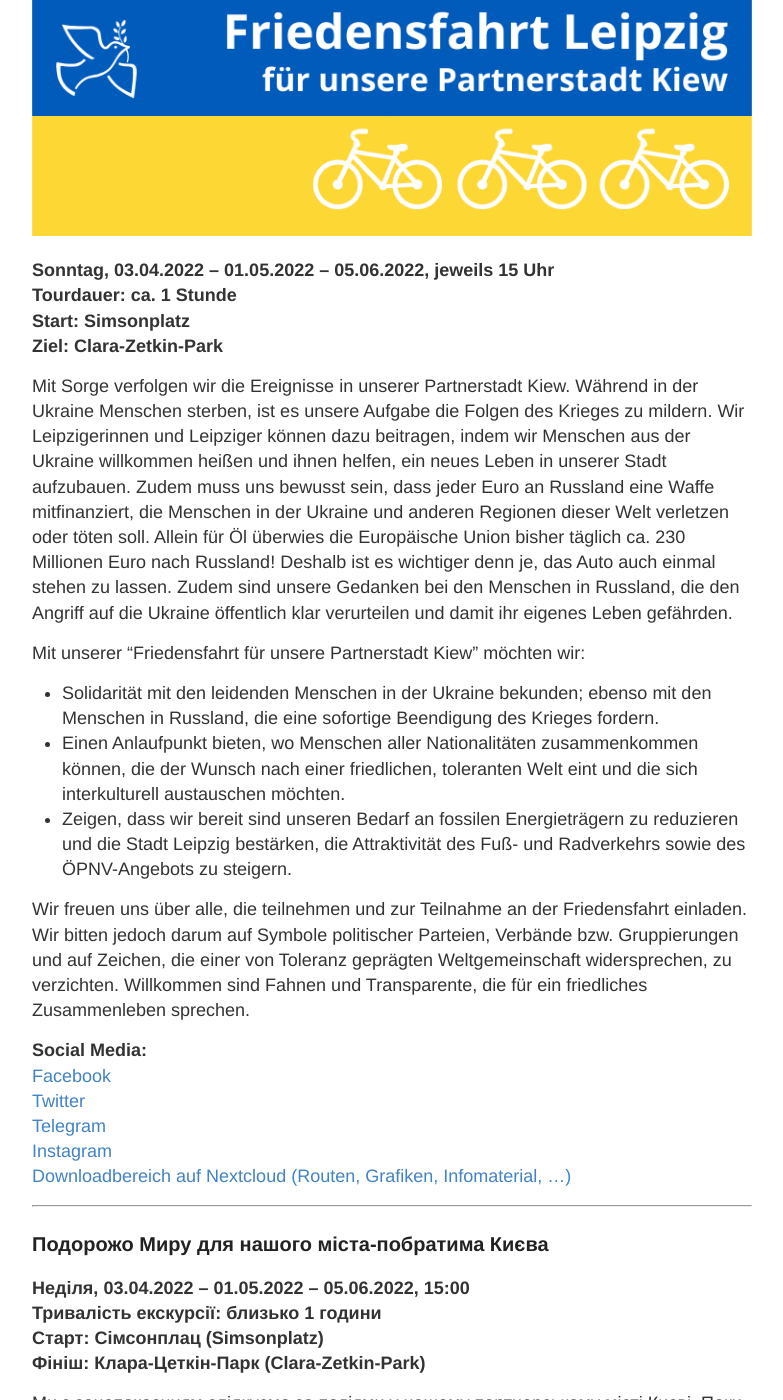
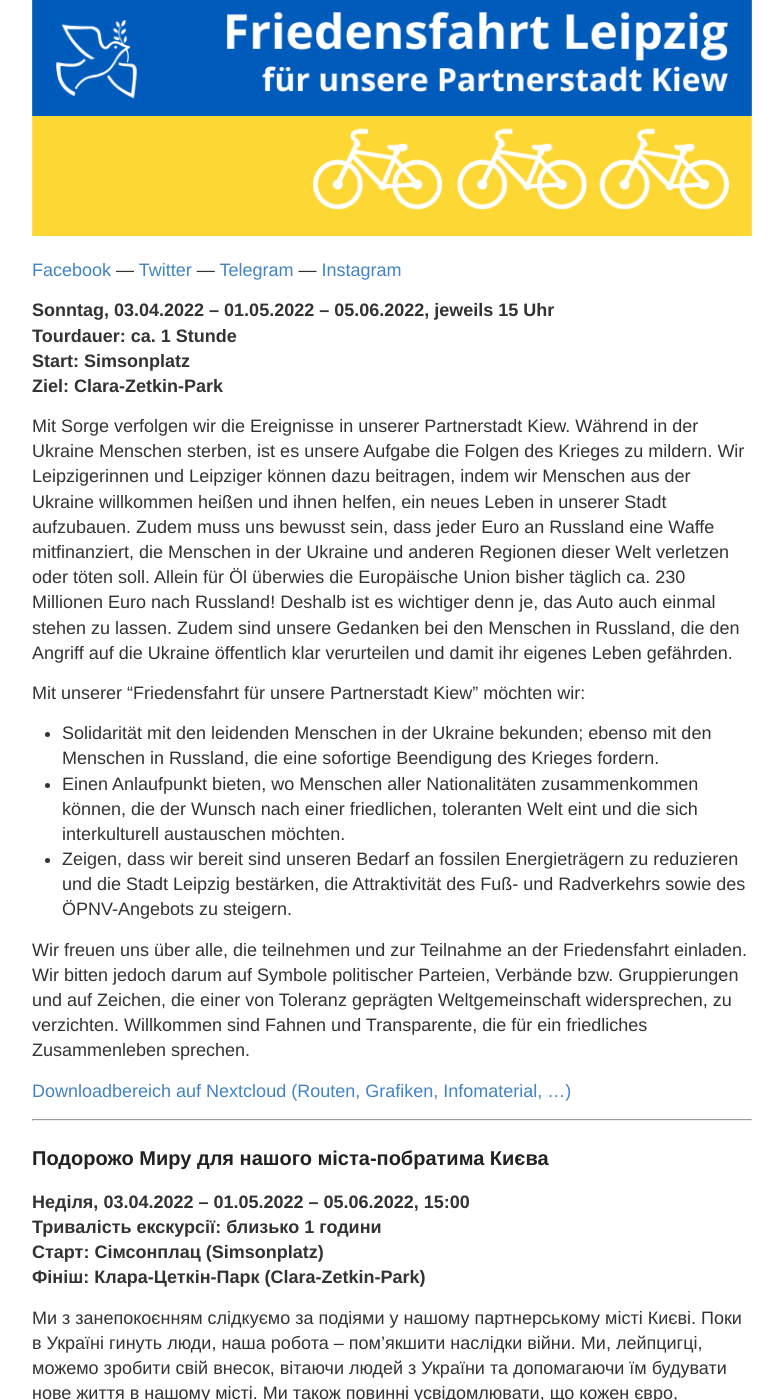
Before and after one commit to s4f-leipzig/s4f-leipzig.github.io, a Jekyll site: the page built from Friedensfahrt.md, in a window 1280 px wide and 1400 px high, scrolled down 292 px. Shown: the whole window, without its empty margins (248-1031 px from the left). Built offline with Jekyll 4.4.1, drawn with Linux system fonts in a browser that asks for light colours; some of the changed lines change nothing that is shown.

Commit message:
Update Friedensfahrt.md

```diff
--- a/Friedensfahrt.md
+++ b/Friedensfahrt.md
@@ -9,6 +9,12 @@
 <p align="center">
 <img src="/images/Friedensfahrt.png">
 </p>
+
+
+<a href="https://www.facebook.com/FriedensfahrtLeipzig">Facebook</a> ---
+<a href="https://twitter.com/FriedensfahrtLE">Twitter</a> ---
+<a href="t.me/FriedensfahrtLeipzig">Telegram</a> ---
+<a href="https://www.instagram.com/friedensfahrtleipzig/">Instagram</a>
 
 <b>Sonntag, 03.04.2022 – 01.05.2022 – 05.06.2022, jeweils 15 Uhr<br>
 Tourdauer: ca. 1 Stunde<br>
@@ -33,11 +39,6 @@
 
 Wir freuen uns über alle, die teilnehmen und zur Teilnahme an der Friedensfahrt einladen. Wir bitten jedoch darum auf Symbole politischer Parteien, Verbände bzw. Gruppierungen und auf Zeichen, die einer von Toleranz geprägten Weltgemeinschaft widersprechen, zu verzichten. Willkommen sind Fahnen und Transparente, die für ein friedliches Zusammenleben sprechen.
 
-<b>Social Media:</b><br>
-<a href="https://www.facebook.com/FriedensfahrtLeipzig">Facebook</a><br>
-<a href="https://twitter.com/FriedensfahrtLE">Twitter</a><br>
-<a href="t.me/FriedensfahrtLeipzig">Telegram</a><br>
-<a href="https://www.instagram.com/friedensfahrtleipzig/">Instagram</a><br>
 <a href="https://nc.verkehrswende-le.de/s/qsH46kLGJ6yqMNQ">Downloadbereich auf Nextcloud (Routen, Grafiken, Infomaterial, …)</a>
 
 <hr>
```
